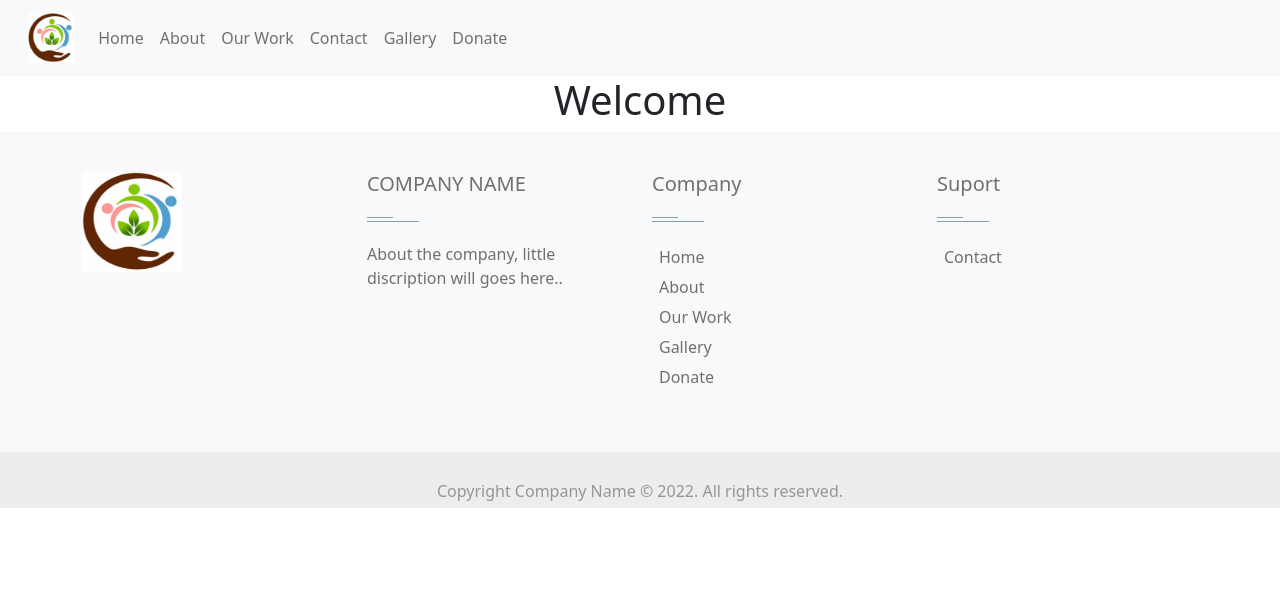
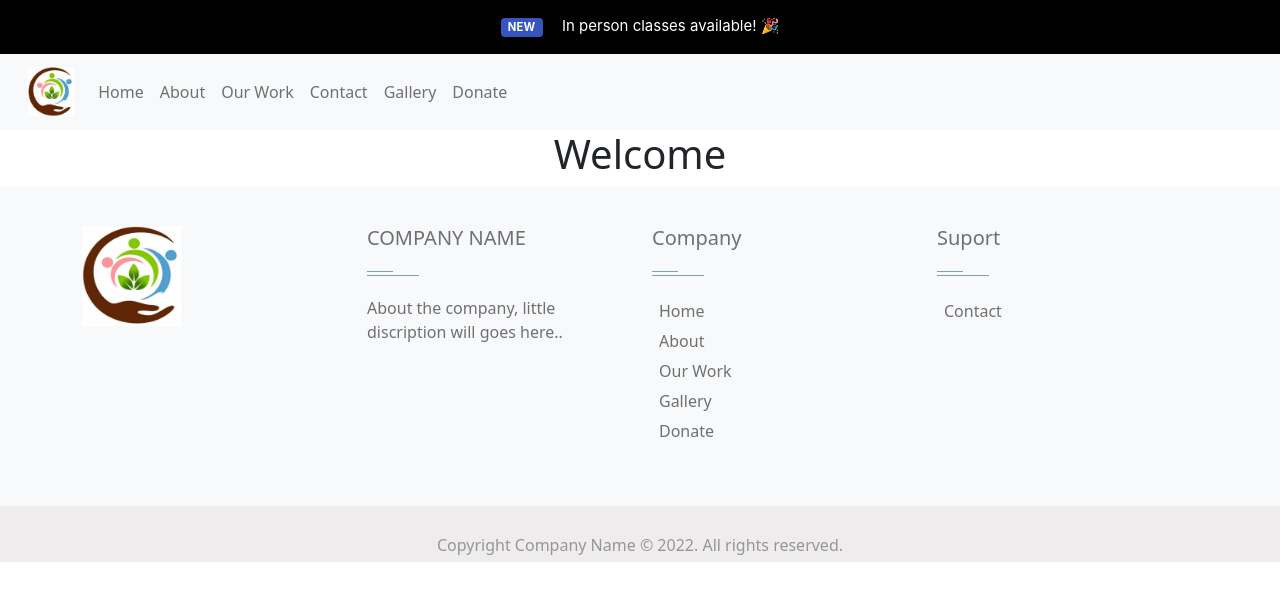
Before and after one commit to aarugunj27/Janasampanda, a React (Create React App) app: page / in a window 1280 px wide. Shown: the top 600 px of the page. Built offline with nearby package versions, Linux system fonts and the light colour scheme.

Commit message:
announcement bar

```diff
--- a/src/App.js
+++ b/src/App.js
@@ -8,10 +8,12 @@ import { Route, Routes } from 'react-router-dom'
 import NavBar from './components/NavBar.js';
 import Footer from './components/Footer.js';
 import Work from './pages/work.js';
+import AnnouncementBar from "./components/AnnouncementBar.js";
 
 export default function App() {
   return (
     <div className="App">
+      <AnnouncementBar/>
       <NavBar/>
       <Routes>
         <Route exact path="/" element={ <Home/> } />
--- /dev/null
+++ b/src/components/AnnouncementBar.js
@@ -0,0 +1,12 @@
+import React from 'react';
+import '../pages/static/css/style.css';
+
+ function AnnouncementBar() {
+    return (
+        <div class="announcement">
+            <p><span class="badge badge-secondary">New</span> In person classes available! 🎉</p>
+        </div>
+    )
+}
+
+export default AnnouncementBar;
--- a/src/pages/static/css/style.css
+++ b/src/pages/static/css/style.css
@@ -21,6 +21,33 @@
 
 ::selection {
   background-color: #ffe987 !important;
+  color: #000 !important;
+}
+
+/** Announcement bar **/
+.announcement {
+  display: inline-block;
+  height: auto;
+  width: 100%;
+  margin: 0;
+  padding-top: 15px;
+  background: black;
+  color: white;
+  text-decoration: none;
+  text-align: center;
+  vertical-align: middle;
+  font-family: "Inter", sans-serif;
+  font-size: 15px;
+  font-weight: 400;
+}
+.badge {
+  display: inline;
+  font-size: 12px;
+  text-transform: uppercase;
+  background-color: #3755be !important;
+  vertical-align: middle;
+  letter-spacing: 0.17px;
+  margin-right: 15px;
 }
 
 /* Navbar */
```
